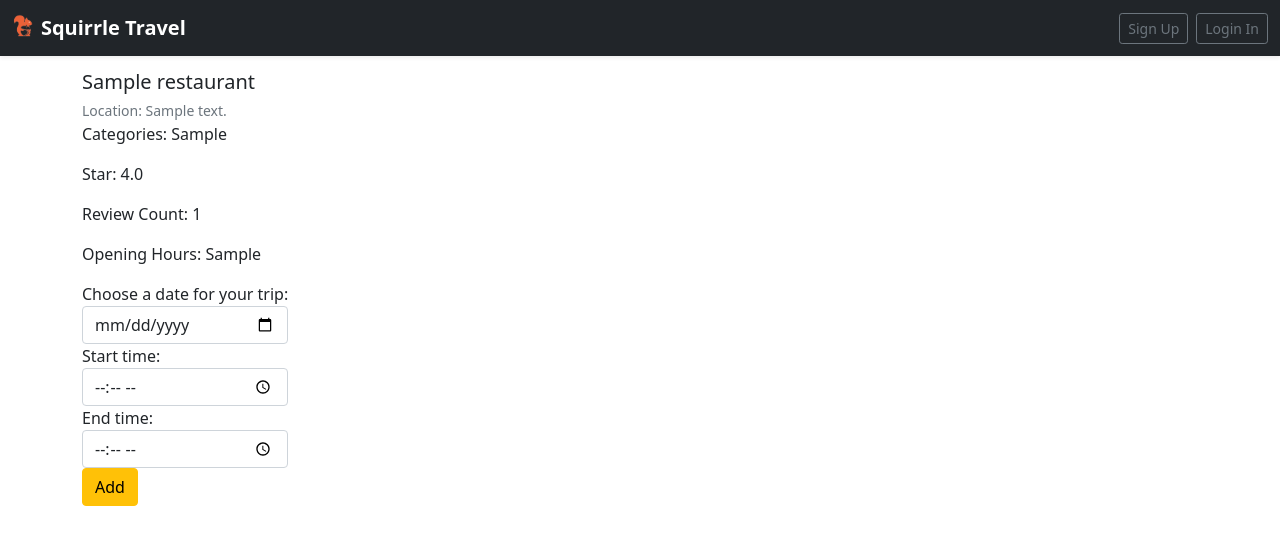
After one commit to Jiaxinl7/squirrel-travel, a Django app: page /manager/search/restaurant/1/ in a window 1280 px wide. The commit adds this page. Shown: the top 545 px of the page. Run offline with Django 3.2, Linux system fonts and the light colour scheme; tables that the repository leaves empty hold one stand-in row (values such as "Sample post").

Commit message:
Add timeline, choose restaurant, navbar

```diff
--- a/manager/templates/manager/navbar.html
+++ b/manager/templates/manager/navbar.html
@@ -6,19 +6,19 @@
         <strong>Squirrle Travel</strong>
       </a>
       <div class="d-flex">
-        {% if request.session.user_id %}
+        {% if request.session.is_login %}
         <div class="dropdown">
             <button class="btn btn-warning dropdown-toggle" type="button" id="dropdownMenuButton1" data-bs-toggle="dropdown" aria-expanded="false">
-                Welcome, {{ request.session.user_id }}
+                Welcome, {{ request.session.user_name }}
             </button>
-            <ul class="dropdown-menu" aria-labelledby="dropdownMenuButton1">
-              <li><button class="dropdown-item" href="#">My Plan</button></li>
-              <li><button class="dropdown-item" href="#">Log Out</button></li>
-            </ul>
+            <div class="dropdown-menu" aria-labelledby="dropdownMenuButton">
+              <a class="dropdown-item" href="#">My Plan</a>
+              <a class="dropdown-item" href="/users/logout/">Log Out</a>
+            </div>
         </div>
         {% else %}
-        <button class="btn btn-sm btn-outline-secondary me-2" type="button">Sign Up</button>
-        <button class="btn btn-sm btn-outline-secondary" type="button">Login In</button>
+        <a class="btn btn-sm btn-outline-secondary me-2" type="button" href="/users/register">Sign Up</a>
+        <a class="btn btn-sm btn-outline-secondary" type="button" href="/users/login">Login In</a>
         {% endif %}
     </div>
   </div>
--- /dev/null
+++ b/manager/templates/manager/restaurant.html
@@ -0,0 +1,60 @@
+<!doctype html>
+<html lang="en">
+  <head>
+    <!-- Required meta tags -->
+    <meta charset="utf-8">
+    <meta name="viewport" content="width=device-width, initial-scale=1">
+
+    <!-- Bootstrap CSS -->
+    <link href="https://cdn.jsdelivr.net/npm/bootstrap@5.1.3/dist/css/bootstrap.min.css" rel="stylesheet" integrity="sha384-1BmE4kWBq78iYhFldvKuhfTAU6auU8tT94WrHftjDbrCEXSU1oBoqyl2QvZ6jIW3" crossorigin="anonymous">
+
+    <title>{{restaurant.r_name}}</title>
+  </head>
+  <body>
+    {% include 'manager/navbar.html' %}
+
+    <div class="container" style="padding-top: 70px;">
+
+      <div class="row">
+        <div class="col-6">
+            <div class="d-flex w-100 justify-content-between">
+                <h5 class="mb-1">{{restaurant.r_name}}</h5>
+            </div>
+            <small class="text-muted">Location: {{restaurant.r_address}}</small>
+            <p>Categories: {{restaurant.categories}}</p>
+            <p>Star: {{restaurant.stars}}</p>
+            <p>Review Count: {{restaurant.review_count}}</p>
+            <p>Opening Hours: {{restaurant.hours}}</p>
+
+
+            {% if date %}
+            <p>You justed added:</p>
+            <p>Date: {{date}}</p>
+            <p>Start time: {{start_time}}</p>
+            <p>End time: {{end_time}}</p>
+
+            {% endif %}
+            <div class="input-group">
+                <form action='#' method="POST">
+                    {% csrf_token %}
+                    <label for="date">Choose a date for your trip:</label>
+                    <input type="date" name="date" class="form-control"/>
+                    <label for="start_time">Start time:</label>
+                    <input type="time" name="start_time" class="form-control"/>
+                    <label for="end_time">End time:</label>
+                    <input type="time" name="end_time" class="form-control"/>
+
+                    <button class="btn btn-warning" type="submit">Add</button>
+
+                </form>
+            </div>
+
+
+        </div>
+
+
+      </div>
+    </div>
+    <script src="https://cdn.jsdelivr.net/npm/bootstrap@5.1.3/dist/js/bootstrap.bundle.min.js" integrity="sha384-ka7Sk0Gln4gmtz2MlQnikT1wXgYsOg+OMhuP+IlRH9sENBO0LRn5q+8nbTov4+1p" crossorigin="anonymous"></script>
+  </body>
+</html>
--- a/manager/urls.py
+++ b/manager/urls.py
@@ -5,5 +5,6 @@ from . import views
 urlpatterns = [
     path('', views.index, name='index'),
     path('search/', views.search, name='search'),
-    path('search/place/<int:pid>/', views.place, name = 'place')
+    path('search/place/<int:pid>/', views.place, name = 'place'),
+    path('search/restaurant/<slug:rid>/', views.restaurant, name = 'restaurant')
 ]
--- a/manager/views.py
+++ b/manager/views.py
@@ -1,41 +1,71 @@
 from django.shortcuts import render
 from django.http import HttpResponse
 from .models import City, Place, NRestaurant, Event
-from timeline.models import Visit
+from timeline.models import Visit, Dine
+from user.models import User
 from django.db import models
 
 
 def index(request):
     # return HttpResponse("Here is the manager page.")
     print('index page:')
+    request.session['is_login'] = True
+    request.session['user_id'] = 2
+    request.session['user_name'] = 'aaa'
     return render(request, 'manager/index.html')
 
 def search(request):
-    print('search page:')
-    print(request.GET['date'])
-    print(request.GET['city'])
+    print('search page:',request.GET['city'])
+    date = request.GET['date']
     cid = City.objects.get(c_name = request.GET['city'])
     place = Place.objects.filter(cid = cid).order_by('p_name')
     restaurant = NRestaurant.objects.filter(cid = cid).order_by('r_name')
+    # visit = Visit.objects.filter(date = date).order_by('start_time')
+    # dine = Dine.objects.filter(date = date).order_by('start_time')
+    visit = Visit.objects.select_related('pid').filter(date=date)
+    visit = [[v.start_time, v.end_time, v.pid.p_name, v.pid.location] for v in visit]
+    dine = Dine.objects.select_related('rid').filter(date=date)
+    dine = [[d.start_time, d.end_time, d.rid.r_name, d.rid.r_address] for d in dine]
+    destination = sorted(visit + dine)
+    print(destination)
 
     print('cid', cid)
     print('num of place:', len(place))
     print('num of restaurant:', len(restaurant))
-    print('session:', list(request.session.keys()))
+    # print('num of visit:', len(visit))
+    # print('num of dine:', len(dine))
+
     # request.session['user_id'] = 1
-    return render(request, 'manager/display.html', {'place': place, 'restaurant': restaurant})
+    return render(request, 'manager/display.html', {'date': date, 'place': place, 'restaurant': restaurant, 'destination': destination})
 
 def place(request, pid):
     print('place page:')
     place = Place.objects.get(pid = pid)
     events = Event.objects.filter(pid = pid).order_by('start_date')
     print(place.p_name,' event:', len(events))
+    # create visit
     if request.method == 'POST':
         date = request.POST['date']
         start_time = request.POST['start_time']
         end_time = request.POST['end_time']
-
-        visit_instance = Visit.objects.create(uid = request.session['user_id'], pid = place.pid, date = date, start_time = start_time, end_time = end_time)
+        user = User.objects.get(uid = request.session['user_id'])
+        visit_instance = Visit.objects.create(uid = user, pid = place, date = date, start_time = start_time, end_time = end_time)
         return render(request, 'manager/place.html',
         {'place': place, 'events': events, 'date': date, 'start_time': start_time, 'end_time': end_time})
+    # display place
     return render(request, 'manager/place.html', {'place': place, 'events': events})
+
+def restaurant(request, rid):
+    print('restaurant page:')
+    restaurant = NRestaurant.objects.get(id = rid)
+    # create dine
+    if request.method == 'POST':
+        date = request.POST['date']
+        start_time = request.POST['start_time']
+        end_time = request.POST['end_time']
+        user = User.objects.get(uid = request.session['user_id'])
+        Dine_instance = Dine.objects.create(uid = user, rid = restaurant, date = date, start_time = start_time, end_time = end_time)
+        return render(request, 'manager/restaurant.html',
+        {'restaurant': restaurant, 'date': date, 'start_time': start_time, 'end_time': end_time})
+    # display restaurant
+    return render(request, 'manager/restaurant.html', {'restaurant': restaurant})
--- a/user/templates/user/login.html
+++ b/user/templates/user/login.html
@@ -2,7 +2,7 @@
 {% load static %}
 {% block title %}login{% endblock %}
 {% block css %}
-    <link rel="stylesheet" href="{% static 'css/login.css' %}">
+    <!-- <link rel="stylesheet" href="{% static 'css/login.css' %}"> -->
 {% endblock %}
 
 
```
Also changed, not shown: manager/templates/manager/display.html (+16 -12 lines), user/templates/base.html (+20 -54 lines), user/templates/base1.html (deleted, +0 -21 lines), user/views.py (+4 -3 lines).
